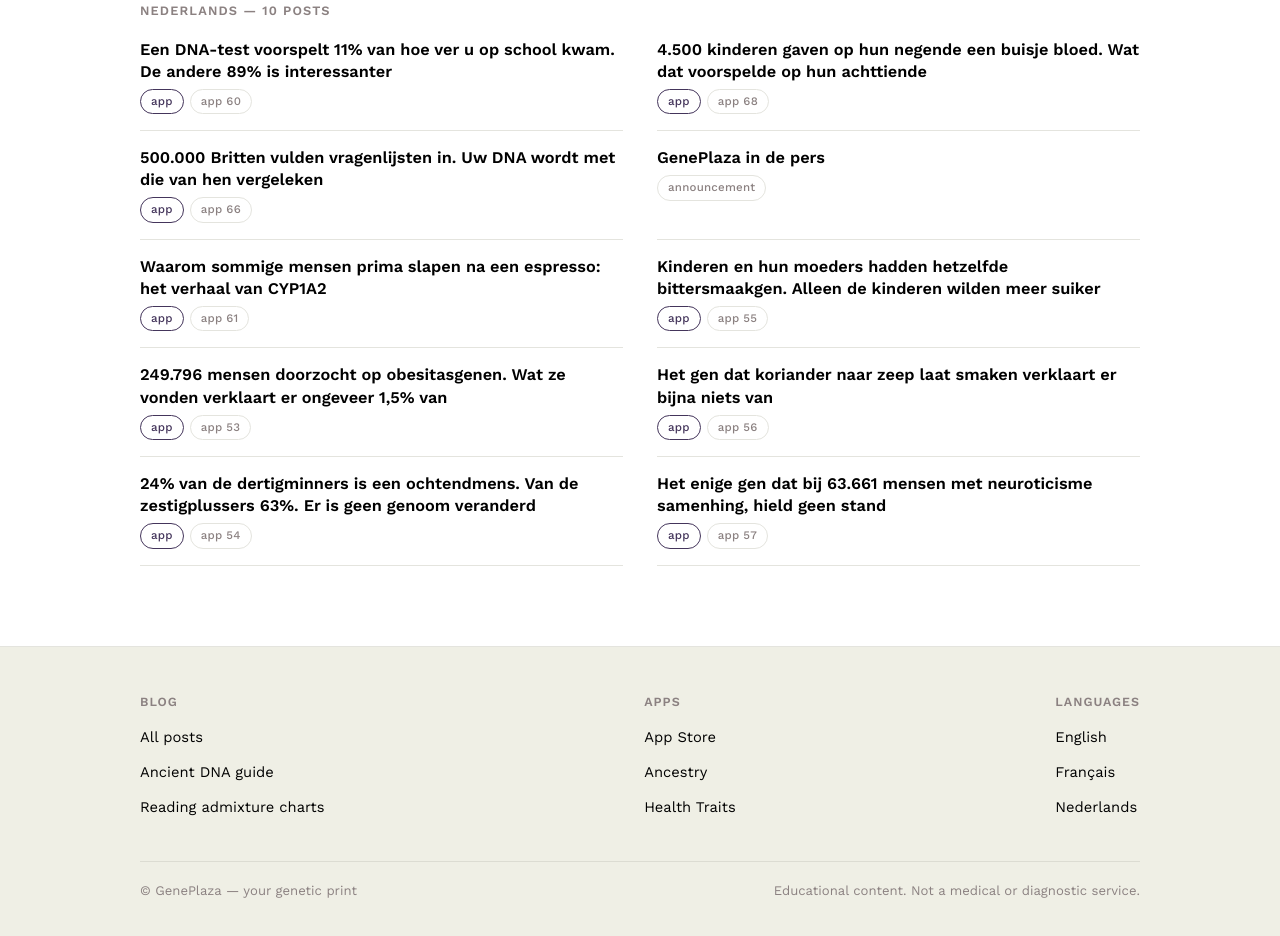
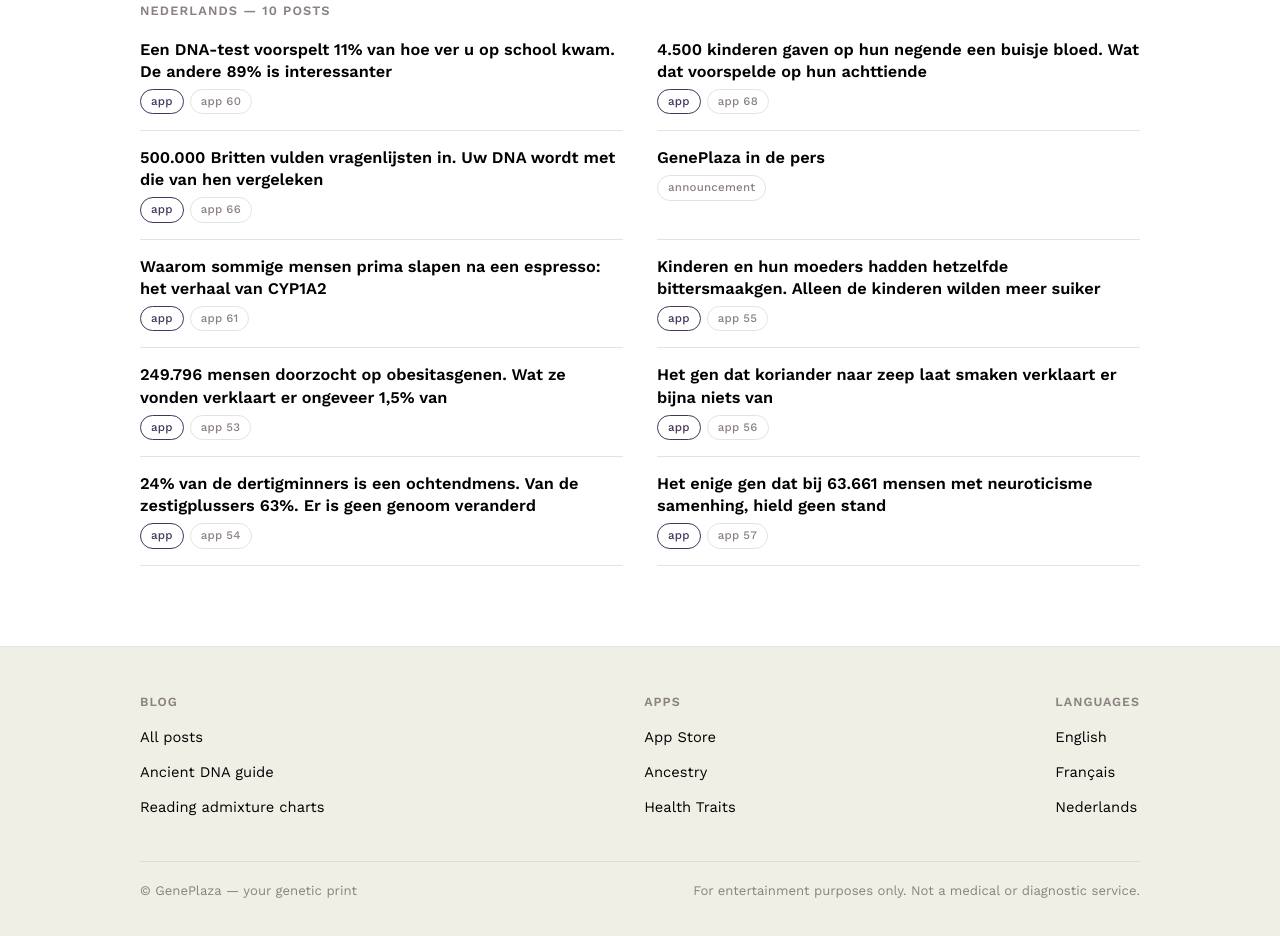
Before and after one commit to InSilicoDB/geneplaza-blogs, an Eleventy site: page site/content/index.njk in a window 1280 px wide. Shown: the part 2974-3910 px from the top of the page. Built offline with nearby package versions, Linux system fonts and the light colour scheme; Eleventy itself is replaced by a stand-in of ours; files that its build step writes are made by us from their sources.

Commit message:
Footer: "For entertainment purposes only"

```diff
--- a/site/_includes/base.njk
+++ b/site/_includes/base.njk
@@ -173,7 +173,7 @@ footer.site .legal{margin-top:34px;padding-top:18px;border-top:1px solid #dcdcd2
     </div>
     <div class="legal">
       <span>© GenePlaza — your genetic print</span>
-      <span>Educational content. Not a medical or diagnostic service.</span>
+      <span>For entertainment purposes only. Not a medical or diagnostic service.</span>
     </div>
   </div>
 </footer>
```
